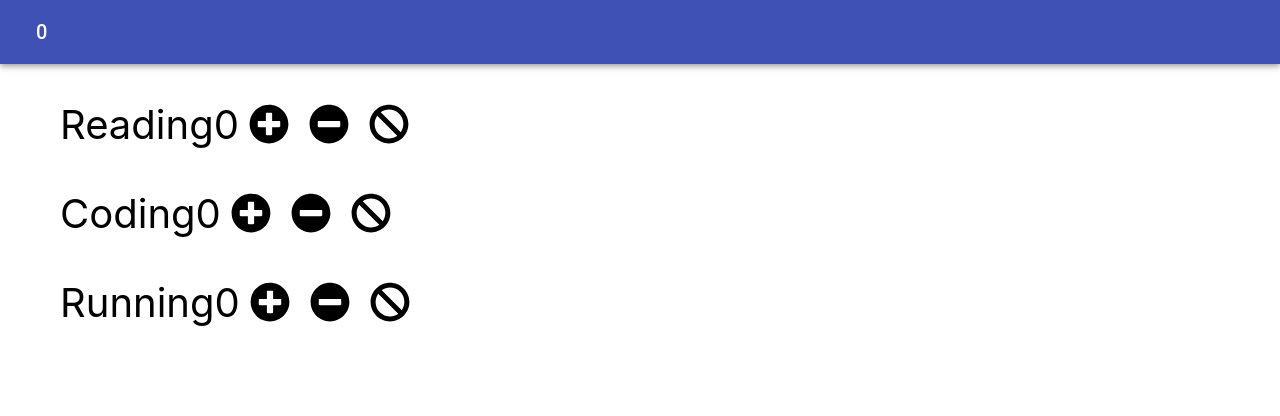
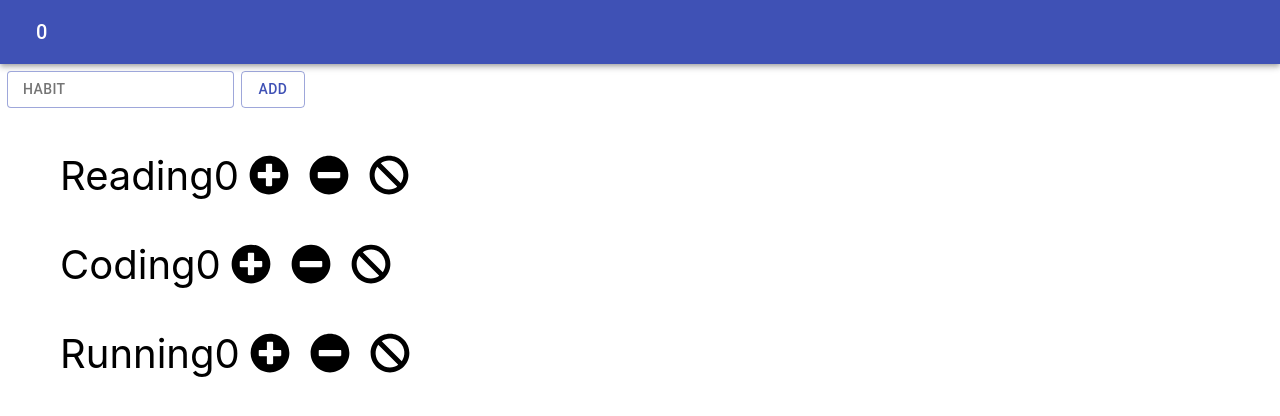
Before and after one commit to toppeak-web/2020, a React (Create React App) app: page / in a window 1280 px wide. Shown: the top 416 px of the page. Built offline with nearby package versions, Linux system fonts and the light colour scheme.

Commit message:
add habitAddForm and design

```diff
--- a/src/App.css
+++ b/src/App.css
@@ -16,3 +16,19 @@
 .habit-button:hover{
   opacity: 0.8;
 }
+.add-input{
+  padding: 5px 15px;
+  color: #3f51b5;
+    border: 1px solid rgba(63, 81, 181, 0.5);
+    font-size: 0.875rem;
+    min-width: 64px;
+    box-sizing: border-box;
+    transition: background-color 250ms cubic-bezier(0.4, 0, 0.2, 1) 0ms,box-shadow 250ms cubic-bezier(0.4, 0, 0.2, 1) 0ms,border 250ms cubic-bezier(0.4, 0, 0.2, 1) 0ms;
+    font-family: "Roboto", "Helvetica", "Arial", sans-serif;
+    font-weight: 500;
+    line-height: 1.75;
+    border-radius: 4px;
+    letter-spacing: 0.02857em;
+    text-transform: uppercase;
+    margin: 0.5em;
+}
--- a/src/App.js
+++ b/src/App.js
@@ -13,6 +13,7 @@
 
     ]
   }
+
 
   handleIncrement = habit => {
     // this.setState({count: this.state.count+1})
@@ -38,15 +39,20 @@
     this.setState({ habits })
   }
 
+  handleAdd = name => {
+    const habits = [...this.state.habits, {id: Date.now(), name, count: 0}]
+    this.setState({habits})
+  }
   render() {
     return (
       <>
-        <Navbar totalCount={this.state.habits.filter(i=> i.count > 0).length}/>
+        <Navbar onAdd={this.handleAdd} totalCount={this.state.habits.filter(i=> i.count > 0).length}/>
         <Habits
            tomato={this.state.habits}
            onIncrement={this.handleIncrement}
            onDecrement={this.handleDecrement}
            onDelete={this.handleDelete}
+           onAdd={this.handleAdd}
            />
 
       </>
--- a/src/component/Habit.jsx
+++ b/src/component/Habit.jsx
@@ -14,7 +14,7 @@
     }
 
     render() {
-        const { name , count} = this.props.ptato
+        const { name , count } = this.props.ptato
         return (
             <li className="habit">
                 <span className="habit-name">{name}</span>
--- /dev/null
+++ b/src/component/HabitAddForm.jsx
@@ -0,0 +1,39 @@
+import React, { Component } from 'react';
+import { withStyles } from '@material-ui/core/styles';
+import Button from '@material-ui/core/Button';
+
+const useStyles = (theme) => ({
+    root: {
+      '& > *': {
+        margin: theme.spacing(1),
+      },
+    },
+  });
+
+class HabitAddForm extends Component {
+    inputRef = React.createRef()
+    onSubmit = e =>{
+        e.preventDefault()
+        const name = this.inputRef.current.value
+        name && this.props.onAdd(name)
+        this.inputRef.current.value = "";
+    }
+    render() {
+        const classes = this.props
+        return (
+                <form className="add-form" onSubmit={this.onSubmit}>
+                    <input
+                        ref={this.inputRef}
+                        type="text"
+                        className="add-input"
+                        placeholder="Habit"
+                    />
+                    <Button variant="outlined" color="primary" href="#outlined-buttons">
+                        add
+                    </Button>
+                </form>
+        );
+    }
+}
+
+export default withStyles(useStyles)(HabitAddForm);
--- a/src/component/Habits.jsx
+++ b/src/component/Habits.jsx
@@ -1,5 +1,6 @@
 import React, { Component } from 'react';
 import Habit from './Habit';
+import HabitAddForm from './HabitAddForm';
 
 class Habits extends Component {
 
@@ -14,8 +15,15 @@
     handleDelete = habit => {
         this.props.onDelete(habit)
     }
+
+    handleAdd = name => {
+        this.props.onAdd(name)
+      }
+
     render() {
         return (
+            <>
+            <HabitAddForm onAdd={this.handleAdd} />
            <ul>
                {this.props.tomato.map(habita=>(
                    <Habit
@@ -26,6 +34,7 @@
                     onDelete={this.handleDelete}/>
                    ))}
            </ul>
+           </>
         );
     }
 }
```
